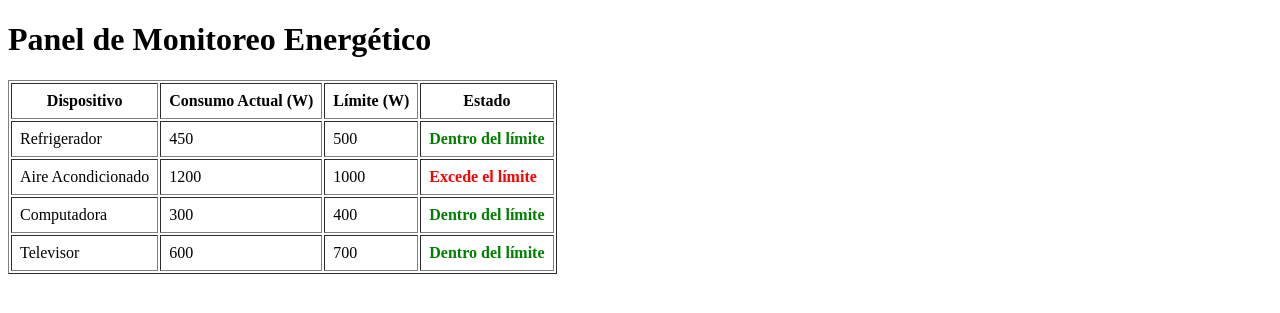
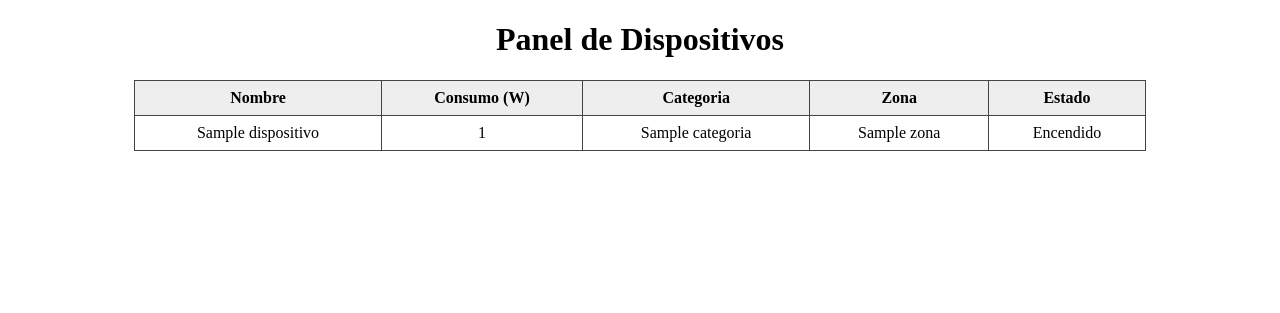
Before and after one commit to Benja868/Unidad_1_python_BA, a Django app: page /panel/ in a window 1280 px wide. Shown: the top 313 px of the page. Run offline with Django 5.2, Linux system fonts and the light colour scheme; tables that the repository leaves empty hold one stand-in row (values such as "Sample post").

Commit message:
Implementacion del codigo con base de datos y marcador de limite de W

```diff
--- a/monitoreo/dispositivos/models.py
+++ b/monitoreo/dispositivos/models.py
@@ -2,15 +2,47 @@ from django.db import models
 
 class Categoria(models.Model):
     nombre = models.CharField(max_length=100)
-    descipcion = models.TextField(blank=True, null=True)
+    descripcion = models.TextField()
 
     def __str__(self):
-        return super().__str__()
+        return self.nombre
+
+
+class Zona(models.Model):
+    nombre = models.CharField(max_length=100)
+    descripcion = models.TextField(blank=True, null=True)
+
+    def __str__(self):
+        return self.nombre
 
 class Dispositivo(models.Model):
     nombre = models.CharField(max_length=100)
     consumo = models.IntegerField()
     estado = models.BooleanField(default=True)
+    categoria = models.ForeignKey(Categoria, on_delete=models.CASCADE)
+    zona = models.ForeignKey(Zona, on_delete=models.CASCADE)
 
     def __str__(self):
-        return super().__str__()
+        return self.nombre
+
+    @property
+    def exceso(self):
+        # Marca True si el consumo supera 100 W
+        return self.consumo > 100
+
+class Medicion(models.Model):
+    dispositivo = models.ForeignKey(Dispositivo, on_delete=models.CASCADE)
+    fecha = models.DateTimeField(auto_now_add=True)
+    consumo = models.IntegerField()
+
+    def __str__(self):
+        return f"{self.dispositivo.nombre} - {self.consumo}W en {self.fecha}"
+
+class Alerta(models.Model):
+    dispositivo = models.ForeignKey(Dispositivo, on_delete=models.CASCADE)
+    mensaje = models.TextField()
+    fecha = models.DateTimeField(auto_now_add=True)
+    atendida = models.BooleanField(default=False)
+
+    def __str__(self):
+        return f"Alerta {self.dispositivo.nombre} - {self.mensaje}"
--- a/monitoreo/dispositivos/templates/panel.html
+++ b/monitoreo/dispositivos/templates/panel.html
@@ -1,36 +1,62 @@
+<!-- panel.html -->
 <!DOCTYPE html>
 <html lang="es">
 <head>
     <meta charset="UTF-8">
     <title>Panel de Dispositivos</title>
     <style>
-        .ok { color: green; font-weight: bold; }
-        .alerta { color: red; font-weight: bold; }
+        table {
+            width: 80%;
+            border-collapse: collapse;
+            margin: 20px auto;
+        }
+        th, td {
+            border: 1px solid #444;
+            padding: 8px 12px;
+            text-align: center;
+        }
+        th {
+            background-color: #eee;
+        }
+        .excede {
+            color: red;
+            font-weight: bold;
+        }
     </style>
 </head>
 <body>
-    <h1>Panel de Monitoreo Energético</h1>
-    <table border="1" cellpadding="8">
+    <h1 style="text-align:center;">Panel de Dispositivos</h1>
+
+    <table>
+        <thead>
             <tr>
-            <th>Dispositivo</th>
-            <th>Consumo Actual (W)</th>
-            <th>Límite (W)</th>
+                <th>Nombre</th>
+                <th>Consumo (W)</th>
+                <th>Categoria</th>
+                <th>Zona</th>
                 <th>Estado</th>
             </tr>
-        {% for d in dispositivos %}
+        </thead>
+        <tbody>
+            {% for dispositivo in dispositivos %}
             <tr>
-            <td>{{ d.nombre }}</td>
-            <td>{{ d.consumo }}</td>
-            <td>{{ d.limite }}</td>
+                <td>{{ dispositivo.nombre }}</td>
                 <td>
-                {% if d.consumo <= d.limite %}
-                    <span class="ok">Dentro del límite</span>
-                {% else %}
-                    <span class="alerta">Excede el límite</span>
+                    {{ dispositivo.consumo }}
+                    {% if dispositivo.consumo > 100 %}
+                        <span class="excede"> Excede </span>
                     {% endif %}
                 </td>
+                <td>{{ dispositivo.categoria.nombre }}</td>
+                <td>{{ dispositivo.zona.nombre }}</td>
+                <td>{{ dispositivo.estado|yesno:"Encendido,Apagado" }}</td>
+            </tr>
+            {% empty %}
+            <tr>
+                <td colspan="5">No hay dispositivos registrados</td>
             </tr>
             {% endfor %}
+        </tbody>
     </table>
 </body>
 </html>
--- a/monitoreo/dispositivos/views.py
+++ b/monitoreo/dispositivos/views.py
@@ -1,17 +1,11 @@
 from django.shortcuts import render
-
-# Datos simulados de dispositivos
-dispositivos = [
-    {"id": 1, "nombre": "Refrigerador", "consumo": 450, "limite": 500},
-    {"id": 2, "nombre": "Aire Acondicionado", "consumo": 1200, "limite": 1000},
-    {"id": 3, "nombre": "Computadora", "consumo": 300, "limite": 400},
-    {"id": 4, "nombre": "Televisor", "consumo": 600, "limite": 700},
-]
+from dispositivos.models import Dispositivo
 
 def index(request):
     return render(request, "index.html")
 
 def panel(request):
+    dispositivos = Dispositivo.objects.all()
     contexto = {"dispositivos": dispositivos}
     return render(request, "panel.html", contexto)
 
```
Also changed, not shown: monitoreo/dispositivos/migrations/0001_initial.py. Lines whose indentation alone changed are shown as unchanged.
